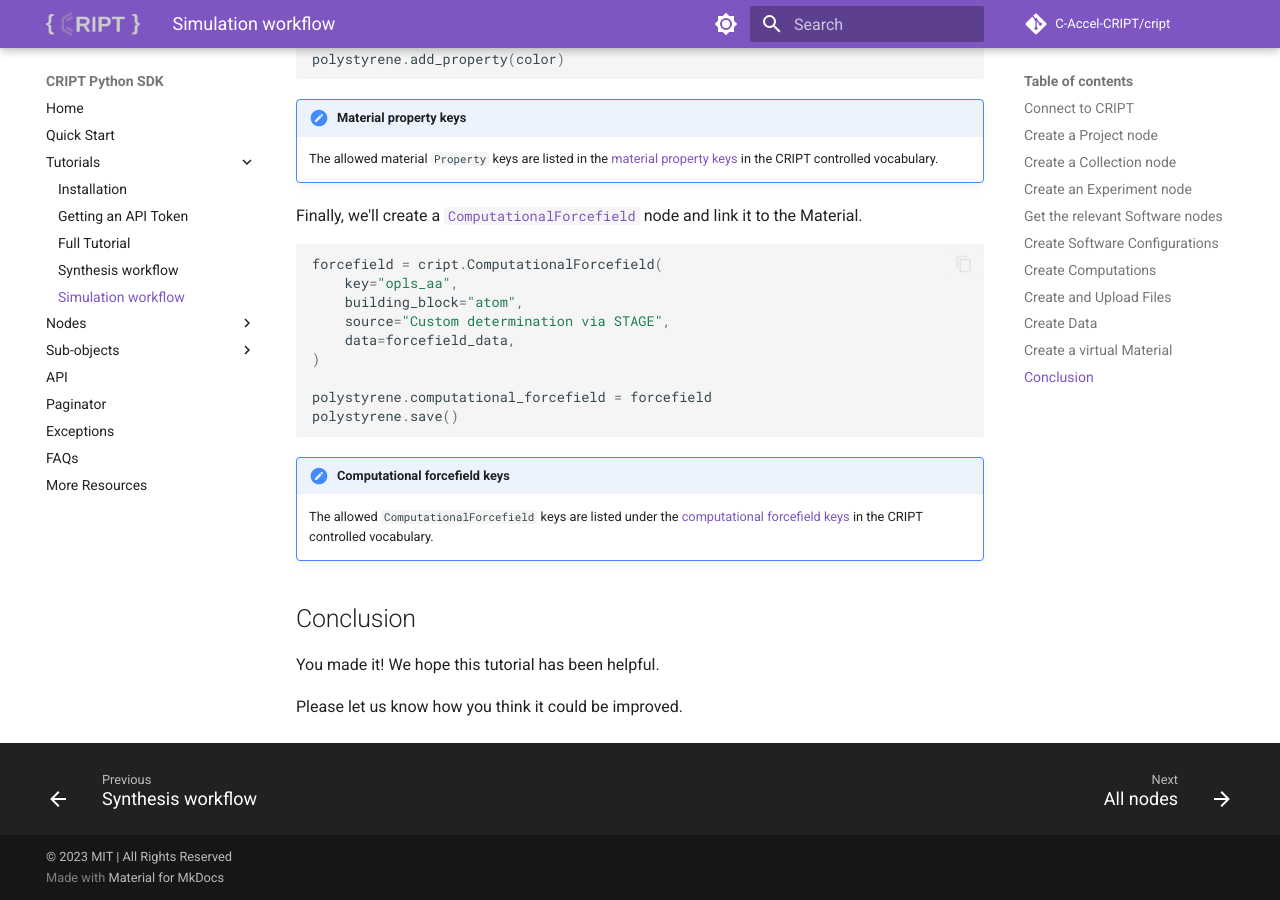
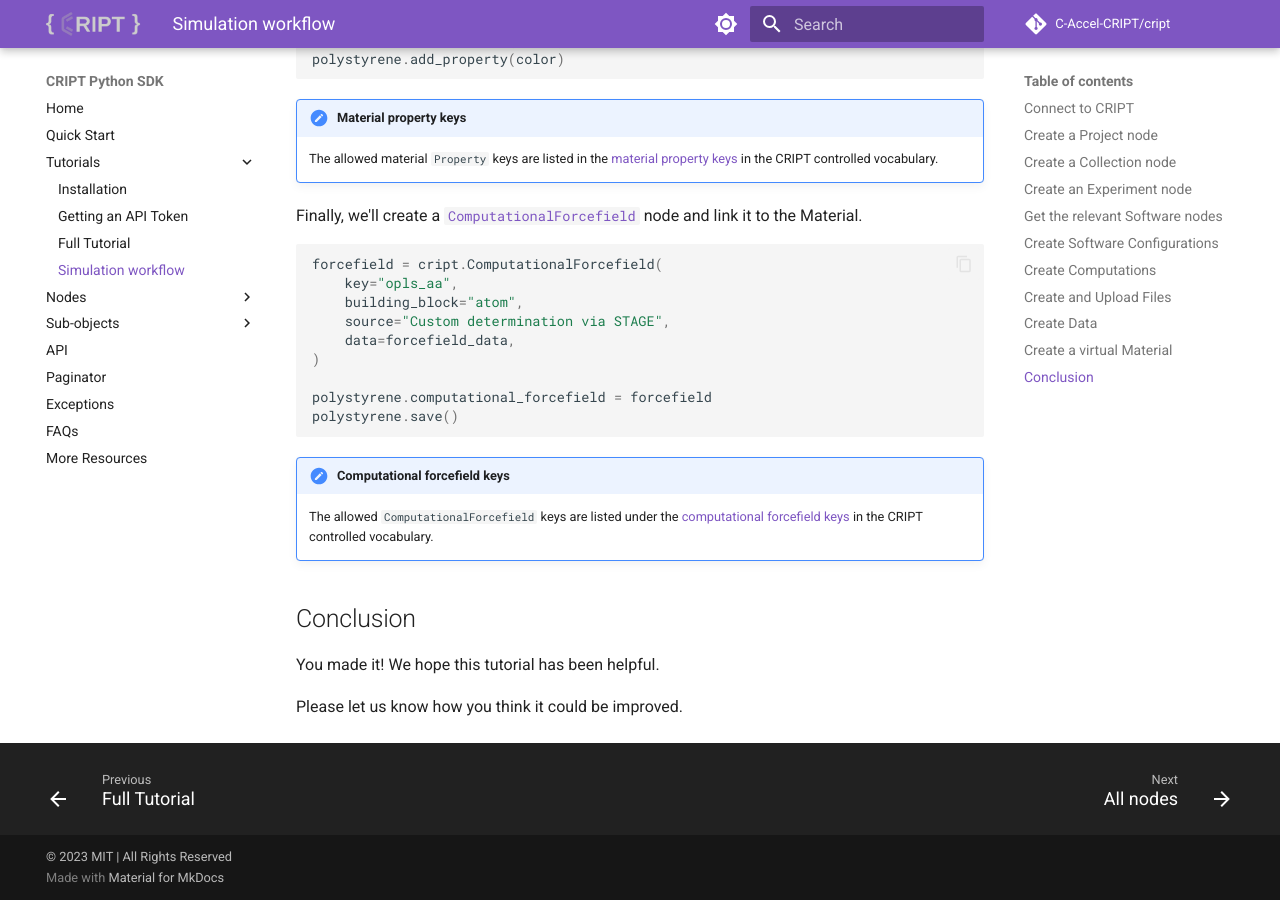
Before and after one commit to C-Accel-CRIPT/sdk-archive, an MkDocs documentation site: the page built from docs/tutorials/simulation.md, in a window 1280 px wide and 900 px high, scrolled down 6827 px. Built offline with MkDocs 1.6.1 and Material for MkDocs 9.7.7, drawn with Linux system fonts in a browser that asks for light colours; comment, search, counter and statistics services are not loaded.

Commit message:
removed synthesis workflow

```diff
--- a/mkdocs.yml
+++ b/mkdocs.yml
@@ -65,7 +65,6 @@ nav:
     - Installation: tutorials/installation.md
     - Getting an API Token: tutorials/api_token.md
     - Full Tutorial: tutorials/full_tutorial.md
-    - Synthesis workflow: tutorials/synthesis.md
     - Simulation workflow: tutorials/simulation.md
   - Nodes:
       - All nodes: nodes/all.md
```
